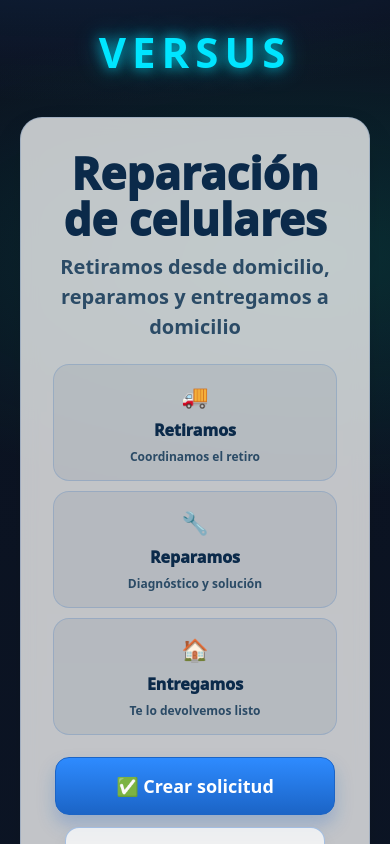
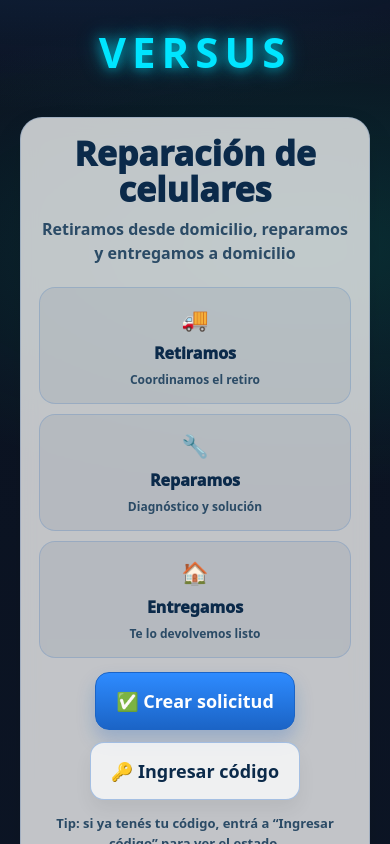
Before and after one commit to Faustortiz/versusFrontend, a React (Vite) app: page / in a window 390 px wide. Shown: the top 844 px of the page. Built offline with nearby package versions, Linux system fonts and the light colour scheme; no server answers.

Commit message:
nuevo ajusto para mobile en landinPage con version mejorada

```diff
--- a/src/pages/LandingPage.jsx
+++ b/src/pages/LandingPage.jsx
@@ -1,9 +1,10 @@
 // src/pages/LandingPage.jsx
 import { Link } from "react-router-dom";
 
-function TechCard({ children, style }) {
+function TechCard({ children, style, className }) {
   return (
     <div
+      className={className}
       style={{
         borderRadius: 18,
         border: "1px solid rgba(20, 80, 160, 0.18)",
@@ -23,6 +24,7 @@ function PrimaryButton({ children, to }) {
   return (
     <Link to={to} style={{ textDecoration: "none" }}>
       <button
+        className="hero-btn"
         style={{
           padding: "16px 20px",
           borderRadius: 14,
@@ -46,8 +48,9 @@ function SecondaryButton({ children, to }) {
   return (
     <Link to={to} style={{ textDecoration: "none" }}>
       <button
+        className="hero-btn"
         style={{
-                    padding: "14px 18px",
+          padding: "16px 20px",
           borderRadius: 14,
           border: "1px solid rgba(27,100,198,0.35)",
           background: "rgba(255,255,255,0.75)",
@@ -55,7 +58,7 @@ function SecondaryButton({ children, to }) {
           fontWeight: 900,
           fontSize: 18,
           cursor: "pointer",
-                    minWidth: 260,
+          minWidth: 280,
           boxShadow: "0 10px 18px rgba(0,0,0,0.06)",
         }}
       >
@@ -101,7 +104,7 @@ function SectionTitle({ title, subtitle }) {
 }
 
 export default function LandingPage() {
-    console.log("LANDING RENDER")
+  console.log("LANDING RENDER");
   return (
     <div>
       {/* HERO: centrado en pantalla */}
@@ -116,19 +119,26 @@ export default function LandingPage() {
         }}
       >
         <TechCard
+          className="hero-card"
           style={{
             width: "100%",
             maxWidth: 920,
-                        padding: 32,          // 👈 más grande adentro
+            padding: 32,
             borderRadius: 22,
           }}
         >
           <div style={{ textAlign: "center" }}>
-                        <div style={{ fontSize: 44, fontWeight: 950, color: "#0b2a4a", lineHeight: 1.05 }}>
+            <div
+              className="hero-title"
+              style={{ fontSize: 44, fontWeight: 950, color: "#0b2a4a", lineHeight: 1.05 }}
+            >
               Reparación de celulares
             </div>
 
-                        <div style={{ marginTop: 10, fontSize: 20, fontWeight: 800, color: "#2b4b66" }}>
+            <div
+              className="hero-subtitle"
+              style={{ marginTop: 10, fontSize: 20, fontWeight: 800, color: "#2b4b66" }}
+            >
               Retiramos desde domicilio, reparamos y entregamos a domicilio
             </div>
 
@@ -197,6 +207,7 @@ export default function LandingPage() {
             </div>
 
             <div
+              className="hero-actions"
               style={{
                 marginTop: 22,
                 display: "flex",
@@ -274,7 +285,6 @@ export default function LandingPage() {
             </TechCard>
           </div>
 
-                    {/* responsive simple para pantallas chicas */}
           <div style={{ marginTop: 10, color: "#2b4b66", fontSize: 12, fontWeight: 700 }}>
             Si estás en celular, los pasos se acomodan uno abajo del otro automáticamente.
           </div>
@@ -328,36 +338,41 @@ export default function LandingPage() {
         Versus Reparaciones · Seguimiento simple · Atención rápida
       </div>
 
-            {/* Responsive extra: si querés FULL responsive real, lo pasamos a CSS luego */}
       <style>{`
         @media (max-width: 720px) {
           .hero-wrap {
             min-height: auto !important;
-      place-items: start center !important; /* 👈 sube el bloque */
+            place-items: start center !important;
             padding-top: 10px !important;
             padding-bottom: 10px !important;
           }
 
           .hero-card {
-      padding: 18px !important;     /* 👈 achica padding del hero */
+            padding: 18px !important;
             max-width: 520px !important;
           }
 
           .hero-title {
-      font-size: 34px !important;   /* 👈 título más chico */
+            font-size: 34px !important;
           }
 
           .hero-subtitle {
-      font-size: 16px !important;   /* 👈 subtítulo más chico */
+            font-size: 16px !important;
           }
 
           .hero-actions {
-      margin-top: 14px !important;  /* 👈 botones más cerca */
+            margin-top: 14px !important;
           }
 
           .hero-steps {
-      grid-template-columns: 1fr !important; /* ya lo tenías */
+            grid-template-columns: 1fr !important;
             gap: 10px !important;
+          }
+
+          /* 👇 Botones full width en mobile */
+          .hero-btn {
+            width: 100% !important;
+            min-width: 0 !important;
           }
         }
       `}</style>
```
Lines whose indentation alone changed are shown as unchanged.
